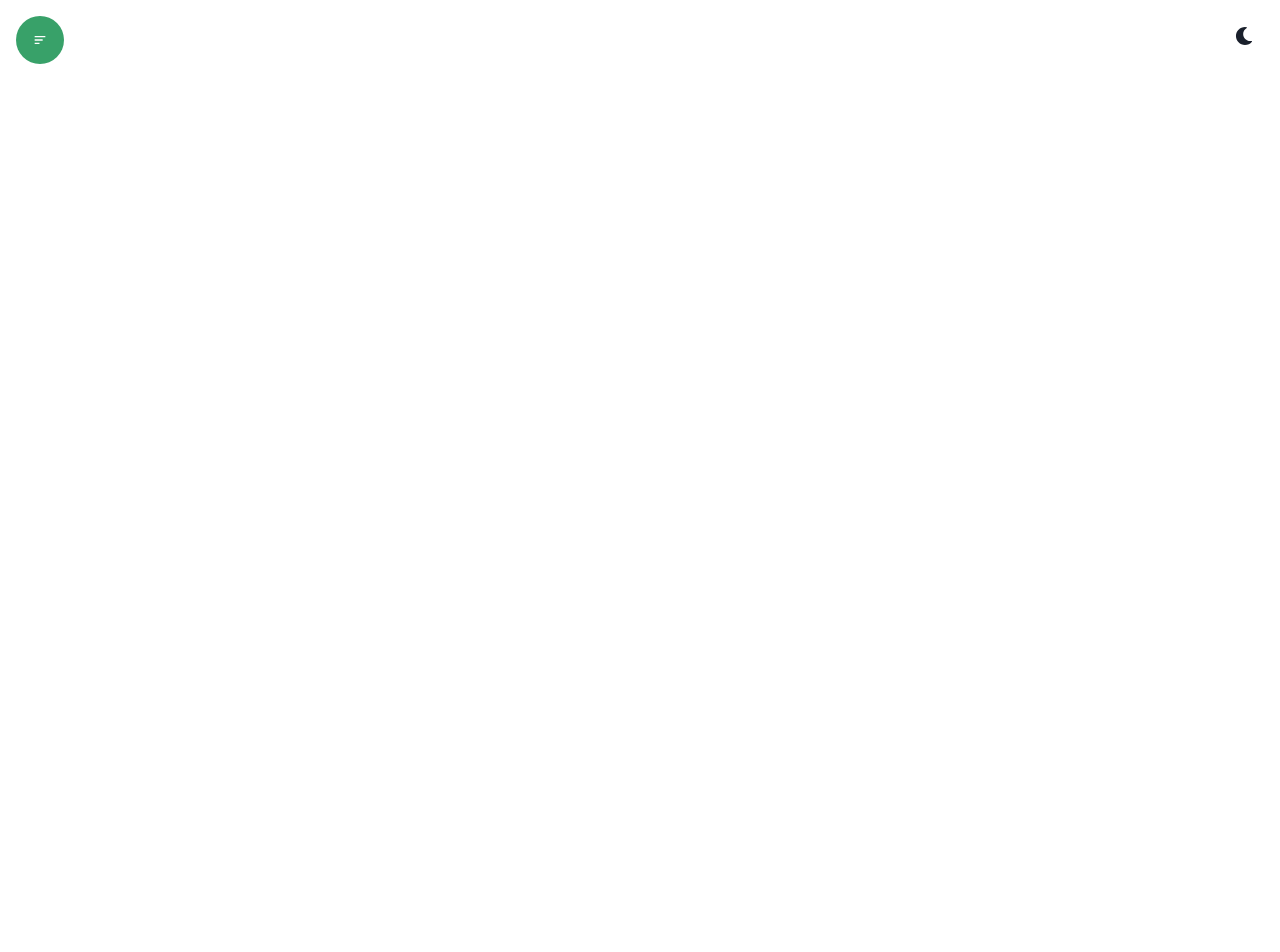
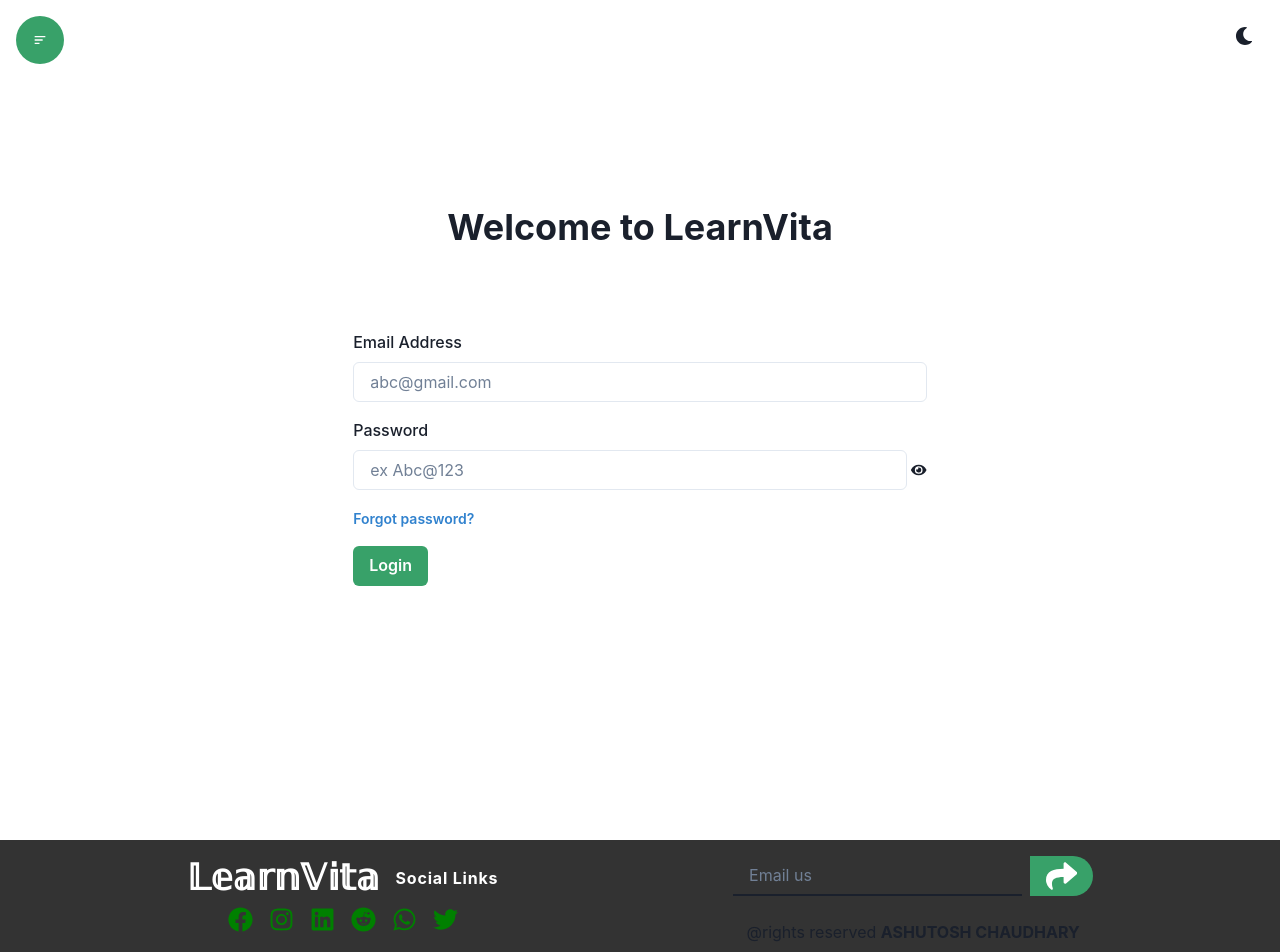
Before and after one commit to xdashutosh/frontend, a React (Create React App) app: page /getin in a window 1280 px wide. Before the commit this address had no page. Shown: the top 952 px of the page. Before the commit the page ends 800 px from the top, so only its background shows below. Built offline with nearby package versions, Linux system fonts and the light colour scheme.

Commit message:
login page

```diff
--- a/src/App.js
+++ b/src/App.js
@@ -3,6 +3,8 @@
 import Home from './components/Home/Home';
 import Header from './components/Layout/Header/Header';
 import Courses from './components/Courses/Courses';
+import Footer from './components/Layout/Footer/Footer';
+import Login from './components/Auth/Login';
 
 
 function App() {
@@ -12,12 +14,13 @@
   <Routes>
     <Route path='/' element={<Home/>}/>
     <Route path='/courses' element={<Courses/>}/>
-    <Route path='/request' element={<Home/>}/>
+    <Route path='/getin' element={<Login/>}/>
     <Route path='/contact' element={<Home/>}/>
     <Route path='/about' element={<Home/>}/>
 
 
   </Routes>
+  <Footer/>
 </Router>
   );
 }
--- /dev/null
+++ b/src/components/Auth/Login.jsx
@@ -0,0 +1,57 @@
+import { Box, Button, Container, FormLabel, HStack, Heading, Input, Text, VStack } from '@chakra-ui/react'
+import React, { useState } from 'react'
+import {FaEye,FaEyeSlash} from 'react-icons/fa'
+import { Link } from 'react-router-dom';
+
+const Login = () => {
+    const [email,setemail] = useState('');
+    const [password,setpassword] = useState('');
+    const [hidepass,sethidepass] = useState('password');
+
+  return (
+   <Container h={"95vh"}>
+    <VStack h={'full'} justifyContent={'center'} alignItems={'center'}  spacing={'16'}>
+    <Heading children={"Welcome to LearnVita"} mt={'-28'} textAlign={'center'}/>
+
+    <form style={{width:"100%"}}>
+        <Box my={'4'}>
+<FormLabel htmlFor='email' children={"Email Address"}/>
+<Input
+required
+id='email'
+value={email}
+onChange={(e)=>setemail(e.target.value)}
+placeholder='abc@gmail.com'
+type='email'
+focusBorderColor='yellow'
+/>
+</Box>
+<Box my={'4'}>
+<FormLabel htmlFor='password' children={"Password"}/>
+<HStack spacing={'1'}>
+<Input
+required
+id='password'
+value={password}
+onChange={(e)=>setpassword(e.target.value)}
+placeholder='ex Abc@123'
+type={hidepass}
+focusBorderColor='yellow'
+/>
+{
+    hidepass==="password"?<FaEye onClick={()=>{return(sethidepass('text') )}}/>:<FaEyeSlash onClick={()=>{sethidepass('password')}}/>
+}
+</HStack>
+</Box>
+<Box>
+    <Link to={'/forgetpassword'}><Button fontSize={'sm'} variant={'link'} colorScheme='blue'>Forgot password?</Button></Link>
+</Box>
+
+<Button colorScheme='green' my={'4'}  type='submit'>Login</Button>
+    </form>
+</VStack>
+   </Container>
+  )
+}
+
+export default Login
--- a/src/components/Courses/Courses.jsx
+++ b/src/components/Courses/Courses.jsx
@@ -13,13 +13,17 @@
   VStack,
 } from '@chakra-ui/react';
 import React, { useState } from 'react';
-import { Card, CardHeader, CardBody, CardFooter } from '@chakra-ui/react';
 import {BiAddToQueue, BiUserCircle} from 'react-icons/bi'
 import {FaEye} from 'react-icons/fa'
 
 const Courses = () => {
   const [keyword, setkeyword] = useState('');
   const [coursecat, setcoursecat] = useState('');
+
+  const addtoplaylisthandler = ()=>{
+    console.log('addded to playlist');
+  }
+
 
   const Course = ({
     views,
@@ -61,7 +65,7 @@
 <Link to={`/course/${id}`}>
   <Button colorScheme='green'>Watch Now</Button>
 </Link>
-  <Button variant={'ghost'}><HStack justifyContent={'center'} alignItems={'center'}><BiAddToQueue size={'16'}/><Text>ADD</Text></HStack></Button>
+  <Button variant={'ghost'} onClick={()=>addtoplaylisthandler(id)}><HStack justifyContent={'center'} alignItems={'center'} ><BiAddToQueue size={'16'}/><Text>ADD</Text></HStack></Button>
 </HStack>
   </VStack>
     );
@@ -141,7 +145,7 @@
         lecture={45}
         description={"In this code, we've defined a styled component called ScrollableContainer that includes the styles for the scrollbar. You can use this component in your React application to create a scrollable container with a customized scrollbar. Make sure to adjust the styles to match your design preferences"}
         creator={"Ashu chaudhary"}
-        addtoplaylisthandler={'Subscribe'}
+        addtoplaylisthandler={addtoplaylisthandler}
 
         />
 
--- a/src/components/Home/Home.css
+++ b/src/components/Home/Home.css
@@ -37,3 +37,10 @@
     display: none;
   }
 }
+.course{
+  margin-bottom: 1rem;
+  transition: all 0.5s;
+}
+.course:hover{
+  transform: translateY(-10px);
+}
--- /dev/null
+++ b/src/components/Layout/Footer/Footer.jsx
@@ -0,0 +1,39 @@
+import { Box, Button, HStack, Heading, Input, Stack, Text, VStack } from '@chakra-ui/react'
+import {FaFacebook, FaInstagram, FaLinkedin, FaReddit, FaShare, FaTwitter, FaWhatsapp} from 'react-icons/fa'
+import React from 'react'
+
+const Footer = () => {
+  return (
+   <Box w={'full'} minH={'10vh'} bg={'blackAlpha.800'} p={'4'}>
+<Stack w={'full'}  alignItems={'stretch'} justifyContent={'space-evenly'} spacing={['8','16']} direction={['column','row']}>
+<VStack>
+  <VStack>
+    <HStack  spacing={'4'}>
+      <Heading color={'white'}>𝕃𝕖𝕒𝕣𝕟𝕍𝕚𝕥𝕒</Heading>
+  <Text fontSize={'l'} fontWeight={'bold'} letterSpacing={'wider'} color={'white'}>Social Links</Text>
+    </HStack>
+  <HStack  spacing={'4'}>
+ <a href='https://facebook.com' >
+   <FaFacebook color='green' size={'25'}/>
+  </a>
+  <FaInstagram color='green' size={'25'}/>
+  <FaLinkedin color='green' size={'25'}/>
+  <FaReddit color='green' size={'25'}/>
+  <FaWhatsapp color='green' size={'25'}/>
+  <FaTwitter color='green' size={'25'}/>
+  </HStack>
+  </VStack>
+</VStack>
+<VStack>
+<HStack mb={'4'}>
+<Input border={'none'} borderBottom={'2px solid'} borderRadius={'none'} focusBorderColor={'white'} placeholder='Email us' />
+<Button borderRightRadius={'full'} colorScheme='green' ><FaShare size={'full'} /></Button>
+</HStack>
+<Text mb={'4'}>@rights reserved <b> ASHUTOSH CHAUDHARY </b></Text>
+</VStack>
+</Stack>
+   </Box>
+  )
+}
+
+export default Footer
--- a/src/components/Layout/Header/Header.jsx
+++ b/src/components/Layout/Header/Header.jsx
@@ -29,7 +29,7 @@
     const btnRef = React.useRef()
 
 
-const [isAuthenticated ,setisAuthenticated] = useState(false);
+const isAuthenticated =false;
 const user = {
     role:"admin"
 };
@@ -62,7 +62,7 @@
             <LinkBut  onClose={onClose} url={'/about'} title={'About'}/>
 
           </VStack>
-
+           <Link to={'/getin'}>Login</Link>
 
           </DrawerBody>
 
@@ -71,11 +71,11 @@
                 <VStack>
 
                 <HStack mt={'16'} spacing={'8'}>
-                   <Link to={'/login'} onClick={onClose}>
+                   <Link to={'/profile'} onClick={onClose}>
                             <Button colorScheme='green' variant={'ghost'} >Profile</Button>
                            </Link>
                             <Link to={'/'} onClick={onClose}>
-                            <Button  onClick={()=>setisAuthenticated(false)}><RiLogoutBoxLine/> Logout</Button>
+                            <Button><RiLogoutBoxLine/> Logout</Button>
                            </Link>
 
                 </HStack>
@@ -90,8 +90,8 @@
                 </VStack>
                            ):(
                             <HStack spacing={'4'} mt={'16'}>
-                                <Link to={'/login'} onClick={onClose}>
-                            <Button colorScheme='green' onClick={()=>setisAuthenticated(true)}>Login</Button>
+                                <Link to={'/'} onClick={onClose}>
+                            <Button colorScheme='green'>Login</Button>
                            </Link>
                 <text>or</text>
                 <Link to={'/signup'} onClick={onClose}>
```
